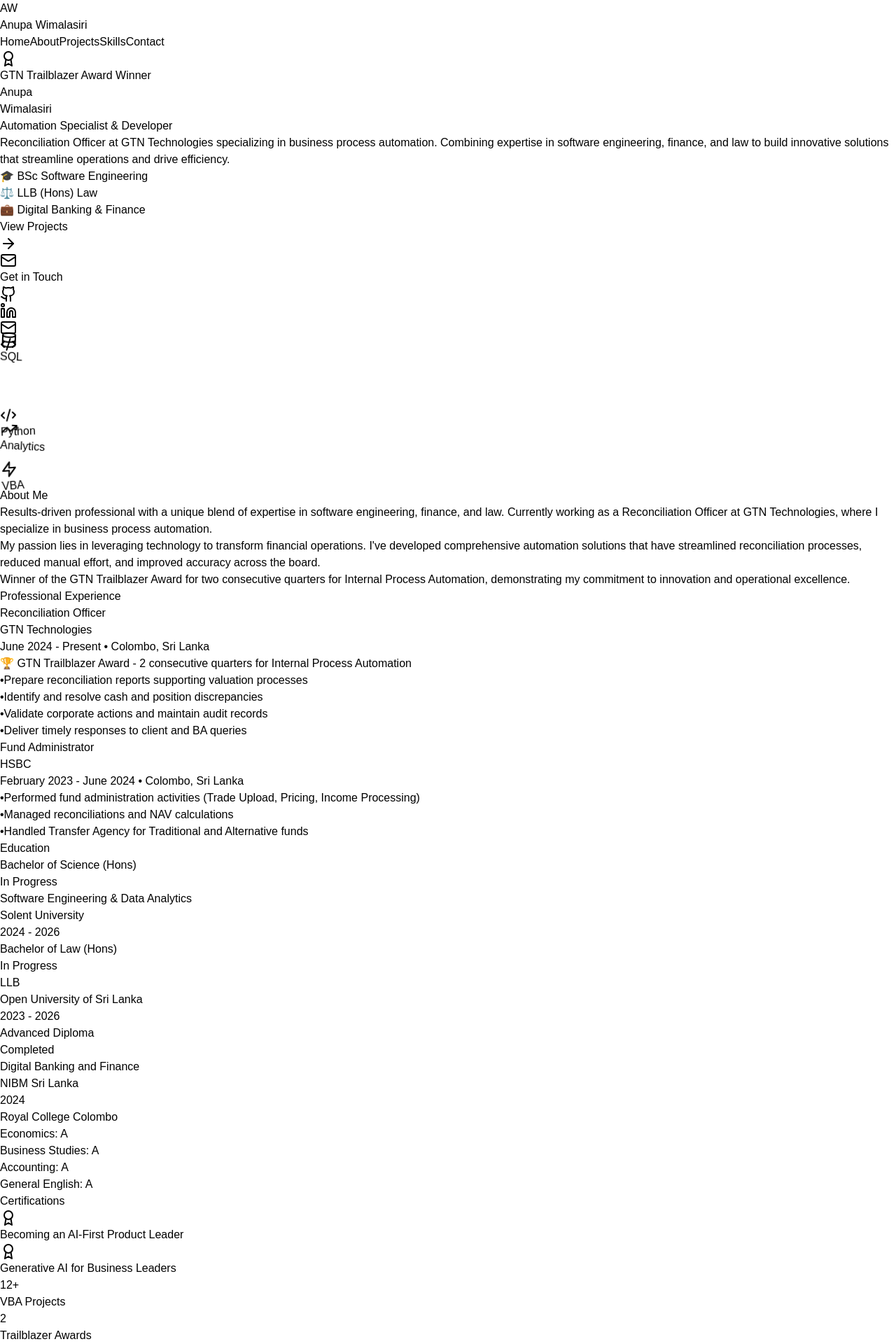
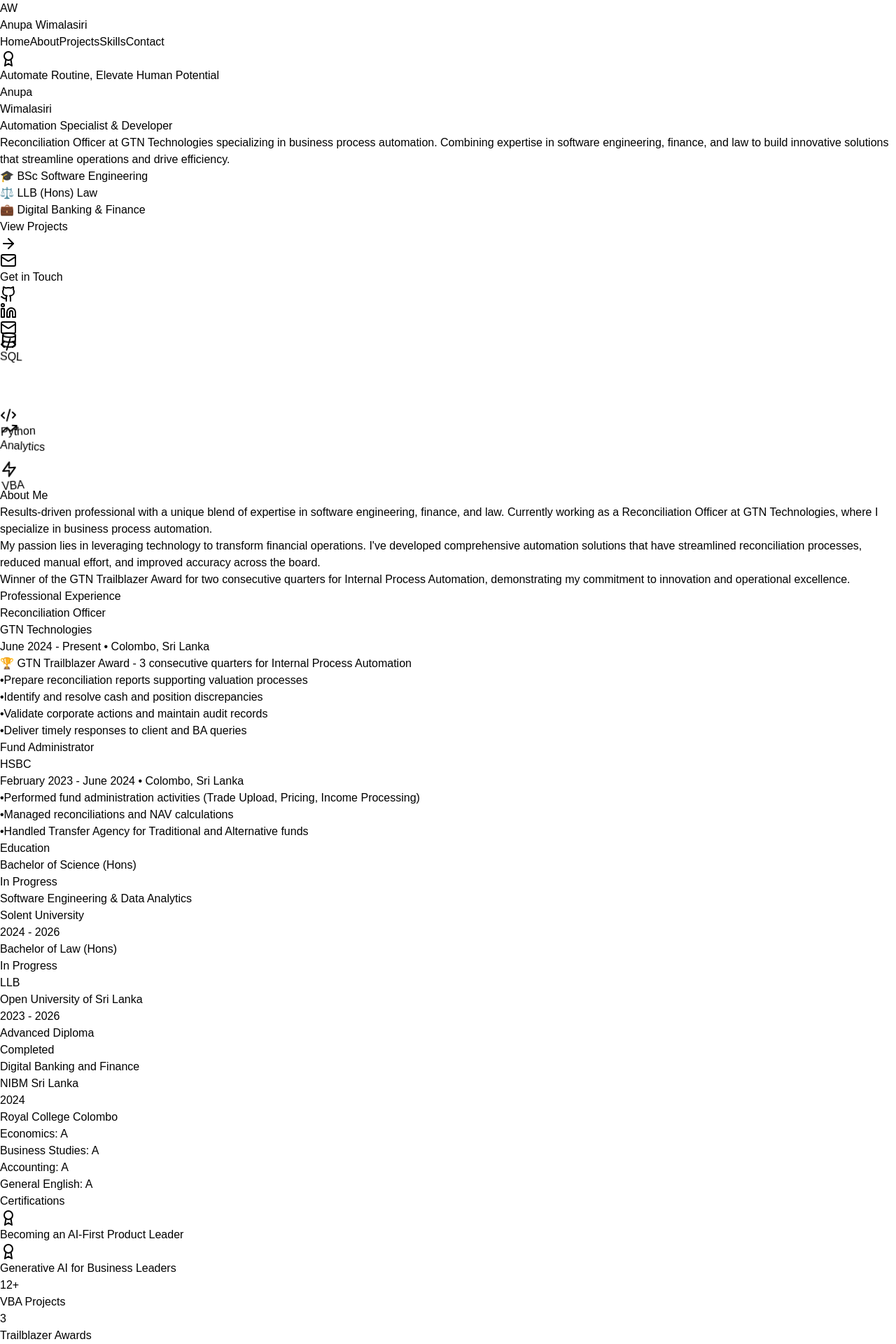
Before and after one commit to anupa0612/portfolio-project, a React (Vite) app: page / in a window 1280 px wide. Shown: the top 1920 px of the page at 70% size. Built offline with nearby package versions, Linux system fonts and the light colour scheme.

Commit message:
Update App.jsx

```diff
--- a/src/App.jsx
+++ b/src/App.jsx
@@ -175,7 +175,7 @@ export default function AnupaPortfolio() {
         "Validate corporate actions and maintain audit records",
         "Deliver timely responses to client and BA queries"
       ],
-      highlight: "🏆 GTN Trailblazer Award - 2 consecutive quarters for Internal Process Automation"
+      highlight: "🏆 GTN Trailblazer Award - 3 consecutive quarters for Internal Process Automation"
     },
     {
       title: "Fund Administrator",
@@ -263,7 +263,7 @@ export default function AnupaPortfolio() {
               <div className="space-y-6">
                 <div className="inline-flex items-center gap-2 px-4 py-2 rounded-full bg-emerald-500/10 border border-emerald-500/20 text-emerald-400 text-sm font-medium backdrop-blur-sm">
                   <Award className="w-4 h-4" />
-                  GTN Trailblazer Award Winner
+                  Automate Routine, Elevate Human Potential
                 </div>
 
                 <h1 className="text-6xl lg:text-8xl font-black leading-none">
@@ -524,7 +524,7 @@ export default function AnupaPortfolio() {
                   <div className="text-sm text-slate-400">VBA Projects</div>
                 </div>
                 <div className="p-6 rounded-2xl bg-slate-900/50 border border-slate-800 text-center">
-                  <div className="text-3xl font-black text-emerald-400 mb-2">2</div>
+                  <div className="text-3xl font-black text-emerald-400 mb-2">3</div>
                   <div className="text-sm text-slate-400">Trailblazer Awards</div>
                 </div>
                 <div className="p-6 rounded-2xl bg-slate-900/50 border border-slate-800 text-center">
```
